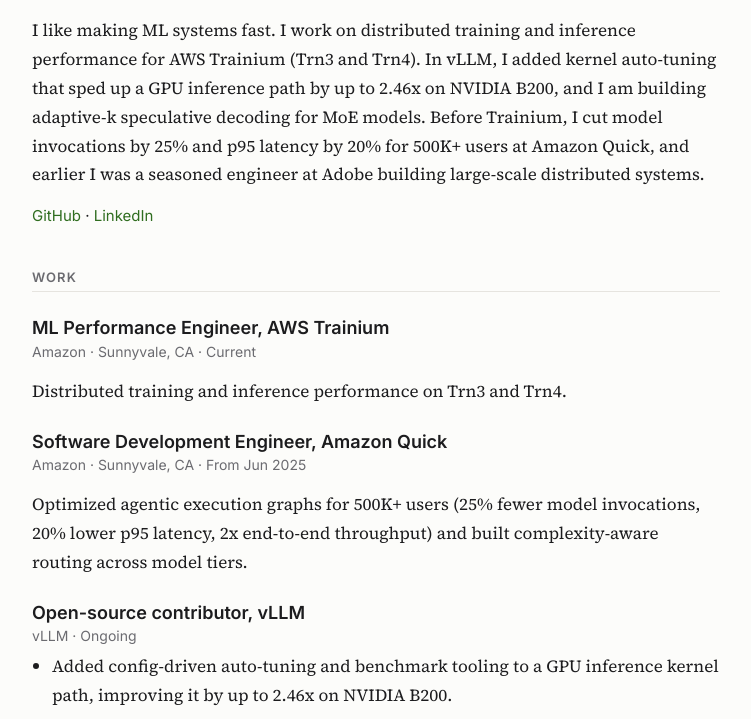
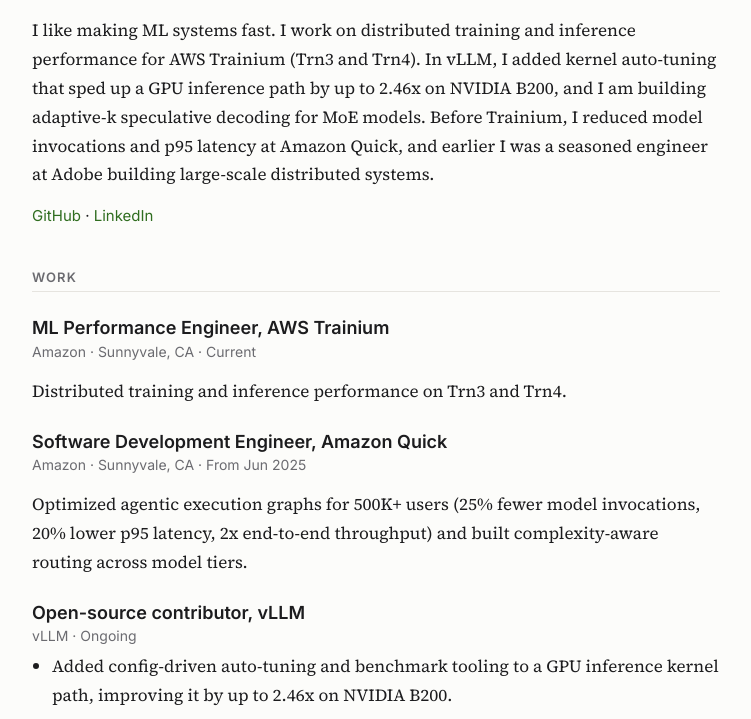
Before and after one commit to bananighosh/bananighosh.github.io, a Jekyll site: the page built from about.md, in a window 1280 px wide and 900 px high, cut to the strip 181-900 px from the top of the window. Shown: the whole strip, without its empty margins (264-1015 px from the left). Built offline with Jekyll 4.4.1, drawn with Linux system fonts in a browser that asks for light colours.

Commit message:
About: remove Amazon Quick figures
Co-Authored-By: Claude Opus 5.5 <noreply@anthropic.com>
Claude-Session: https://claude.ai/code/session_01K2HJxVUv7i1duGErniTfDd

```diff
--- a/about.md
+++ b/about.md
@@ -14,7 +14,7 @@ permalink: /about/
   </div>
 </div>
 
-I like making ML systems fast. I work on distributed training and inference performance for AWS Trainium (Trn3 and Trn4). In vLLM, I added kernel auto-tuning that sped up a GPU inference path by up to 2.46x on NVIDIA B200, and I am building adaptive-k speculative decoding for MoE models. Before Trainium, I cut model invocations by 25% and p95 latency by 20% for 500K+ users at Amazon Quick, and earlier I was a seasoned engineer at Adobe building large-scale distributed systems.
+I like making ML systems fast. I work on distributed training and inference performance for AWS Trainium (Trn3 and Trn4). In vLLM, I added kernel auto-tuning that sped up a GPU inference path by up to 2.46x on NVIDIA B200, and I am building adaptive-k speculative decoding for MoE models. Before Trainium, I reduced model invocations and p95 latency at Amazon Quick, and earlier I was a seasoned engineer at Adobe building large-scale distributed systems.
 
 <p class="profile-links"><a href="https://github.com/bananighosh">GitHub</a> · <a href="https://www.linkedin.com/in/banani-ghosh/">LinkedIn</a></p>
 
```
